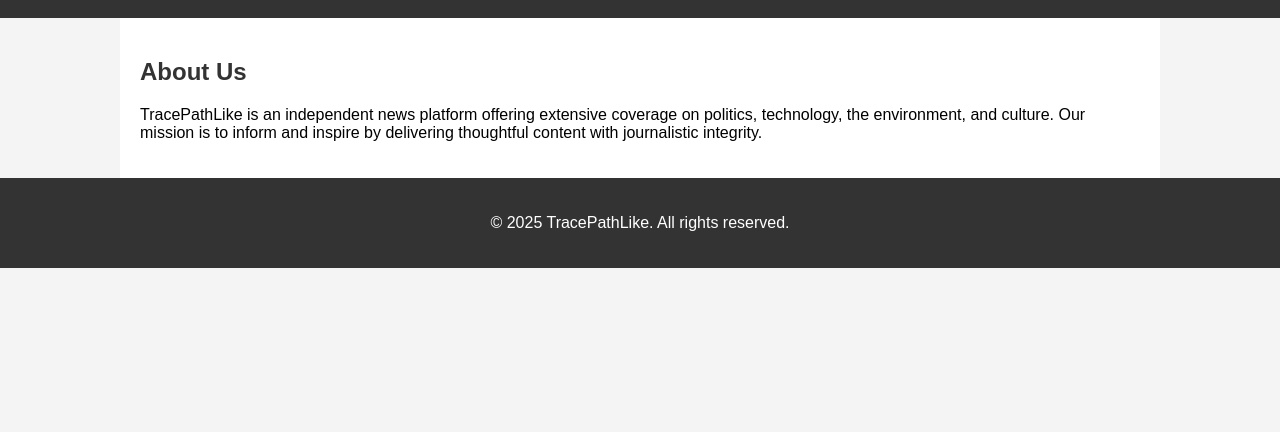
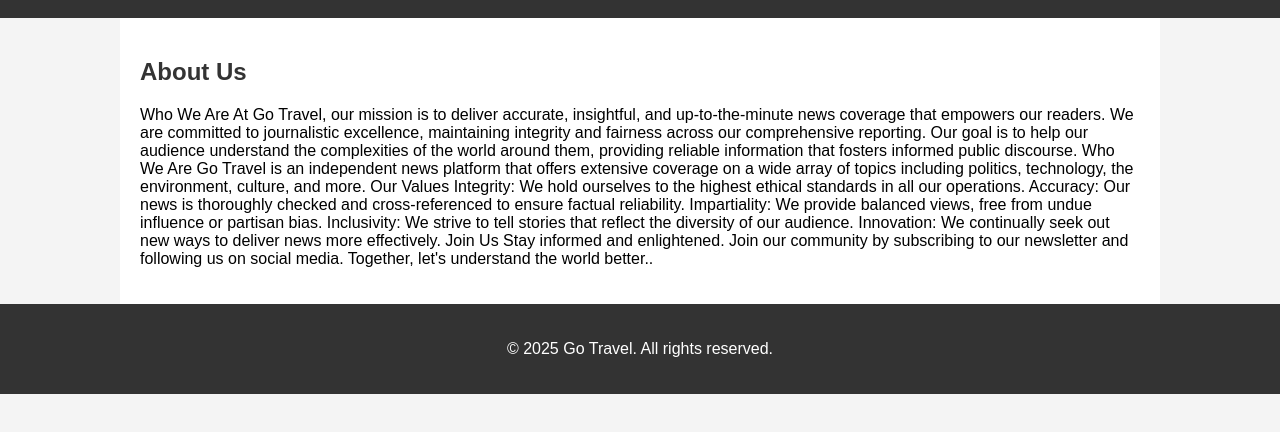
Before and after one commit to Sahilar4455/Travel-copy, a plain HTML site: page about.html in a window 1280 px wide. Shown: the part 120-552 px from the top of the page. Drawn offline with Linux system fonts and the light colour scheme.

Commit message:
Update about.html

```diff
--- a/about.html
+++ b/about.html
@@ -4,13 +4,13 @@
 <head>
     <meta charset="UTF-8">
     <meta name="viewport" content="width=device-width, initial-scale=1.0">
-    <title>About - TracePathLike</title>
+    <title>About - Go Travel</title>
     <link rel="stylesheet" href="style.css">
 </head>
 <body>
 
 <header>
-    <h1>TracePathLike</h1>
+    <h1>Go Travel</h1>
     <nav>
         <a href="index.html">Home</a>
         <a href="about.html">About</a>
@@ -21,11 +21,29 @@
 
 <div class="container">
     <h2>About Us</h2>
-    <p>TracePathLike is an independent news platform offering extensive coverage on politics, technology, the environment, and culture. Our mission is to inform and inspire by delivering thoughtful content with journalistic integrity.</p>
+    <p>Who We Are
+At Go Travel, our mission is to deliver accurate, insightful, and up-to-the-minute news coverage that empowers our readers. We are committed to journalistic excellence, maintaining integrity and fairness across our comprehensive reporting. Our goal is to help our audience understand the complexities of the world around them, providing reliable information that fosters informed public discourse.
+
+Who We Are
+Go Travel is an independent news platform that offers extensive coverage on a wide array of topics including politics, technology, the environment, culture, and more.
+
+Our Values
+Integrity: We hold ourselves to the highest ethical standards in all our operations.
+
+Accuracy: Our news is thoroughly checked and cross-referenced to ensure factual reliability.
+
+Impartiality: We provide balanced views, free from undue influence or partisan bias.
+
+Inclusivity: We strive to tell stories that reflect the diversity of our audience.
+
+Innovation: We continually seek out new ways to deliver news more effectively.
+
+Join Us
+Stay informed and enlightened. Join our community by subscribing to our newsletter and following us on social media. Together, let's understand the world better..</p>
 </div>
 
 <footer>
-    <p>&copy; 2025 TracePathLike. All rights reserved.</p>
+    <p>&copy; 2025 Go Travel. All rights reserved.</p>
 </footer>
 
 </body>
```
